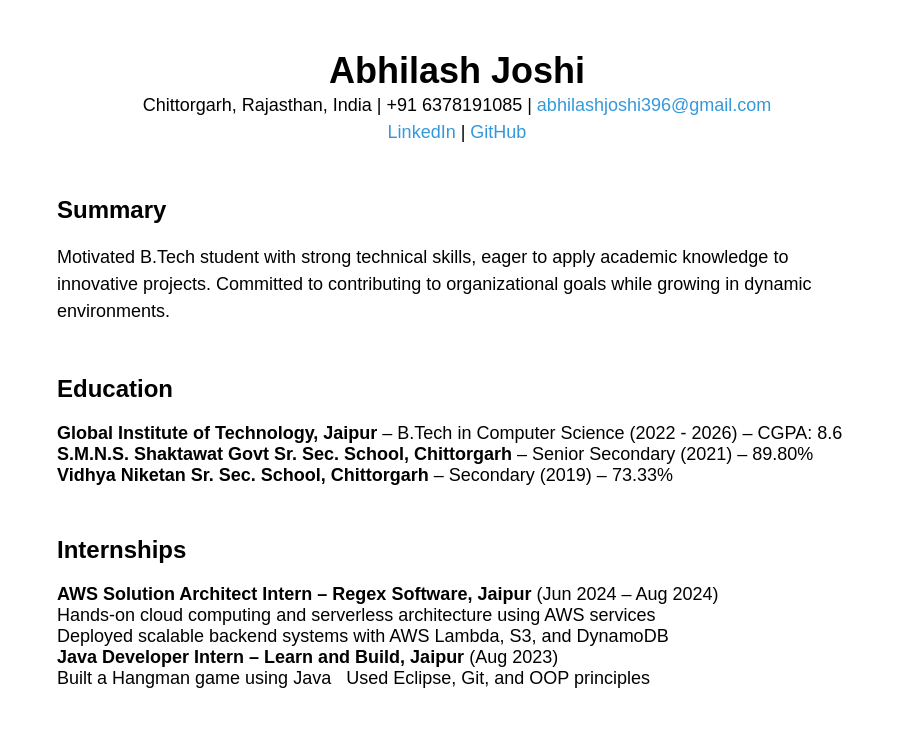
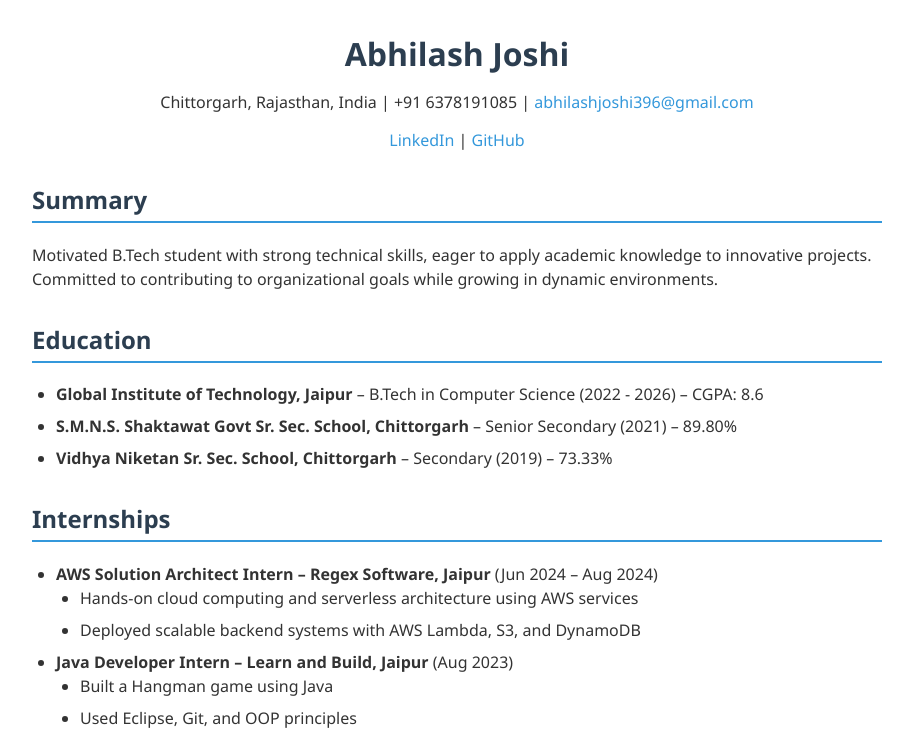
Before and after one commit to AbhilashJoshi09/resume, a plain HTML site: page index.html in a window 1280 px wide. Shown: the top 736 px of the page, without its empty margins (183-1096 px from the left). Drawn offline with Linux system fonts and the light colour scheme.

Commit message:
Update style.css

```diff
--- a/style.css
+++ b/style.css
@@ -1,58 +1,52 @@
 body {
-	font-family: Arial, sans-serif;
-	margin: 0;
-	padding: 0;
+  font-family: 'Segoe UI', sans-serif;
+  background-color: #f9f9f9;
+  color: #333;
+  margin: 0;
+  padding: 0;
 }
 
 .container {
-	max-width: 800px;
-	margin: 0 auto;
-	padding: 50px;
+  max-width: 850px;
+  margin: auto;
+  background-color: #fff;
+  padding: 2rem;
+  box-shadow: 0 0 15px rgba(0,0,0,0.1);
 }
 
 header {
-	text-align: center;
-	margin-bottom: 50px;
+  text-align: center;
+  margin-bottom: 1.5rem;
 }
 
-h1 {
-	font-size: 36px;
-	margin: 0;
+header h1 {
+  margin: 0;
+  font-size: 2rem;
+  color: #2c3e50;
 }
 
-p {
-	font-size: 18px;
-	margin: 0;
-}
-
-section {
-	margin-bottom: 50px;
+header a {
+  color: #3498db;
+  text-decoration: none;
 }
 
 h2 {
-	font-size: 24px;
-	margin-bottom: 20px;
+  border-bottom: 2px solid #3498db;
+  padding-bottom: 0.3rem;
+  margin-top: 2rem;
+  color: #2c3e50;
 }
 
 ul {
-	margin: 0;
-	padding: 0;
-	list-style: none;
+  list-style-type: disc;
+  padding-left: 1.5rem;
 }
 
-li {
-	display: inline-block;
-	margin-right: 10px;
-	font-size: 18px;
+ul li {
+  margin-bottom: 0.5rem;
 }
 
-h3 {
-	font-size: 20px;
-	margin-top: 20px;
-	margin-bottom: 10px;
+section p, section ul li {
+  font-size: 1rem;
+  line-height: 1.5;
 }
-
-p {
-	font-size: 18px;
-	line-height: 1.5;
-}
```
